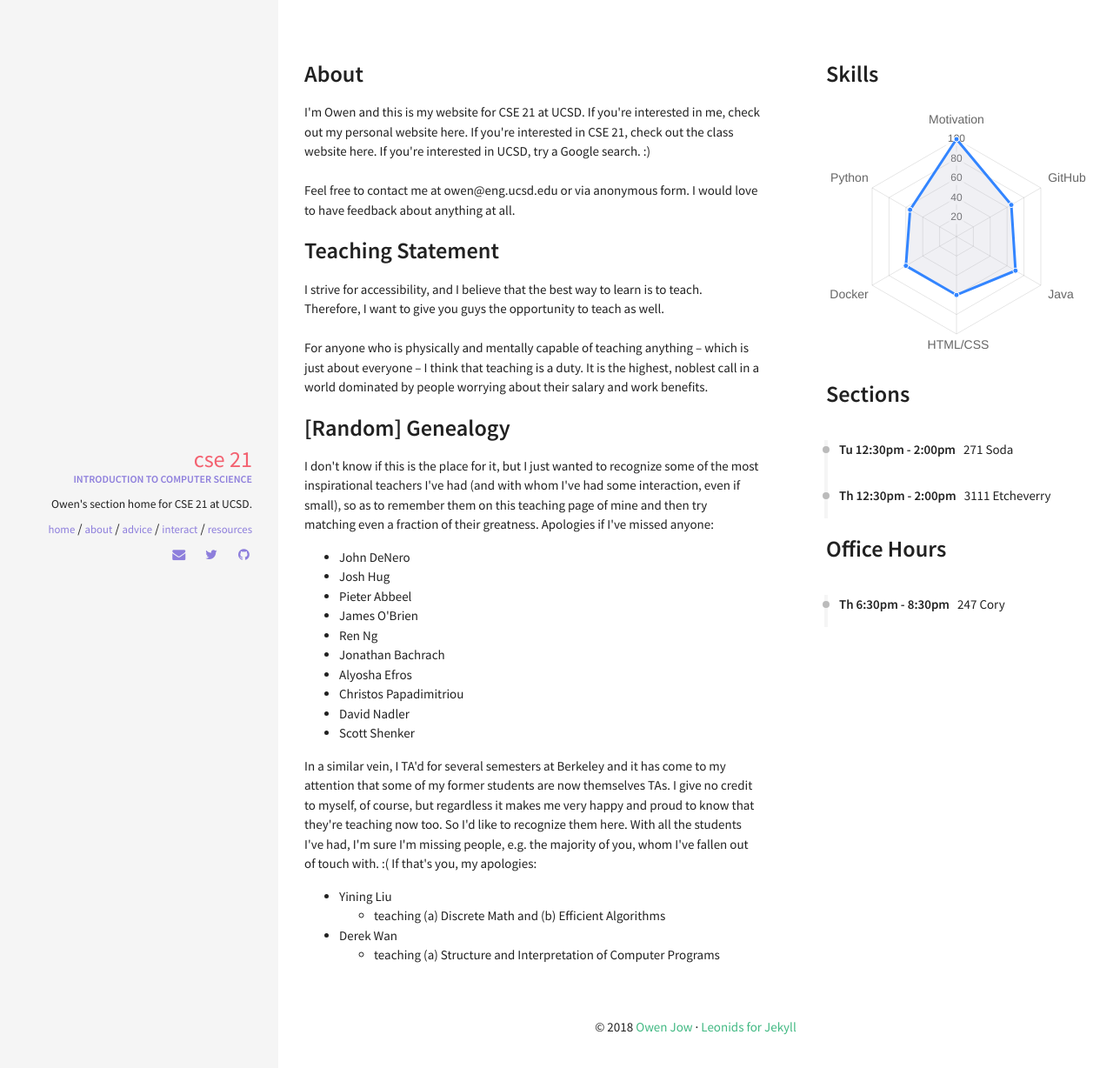
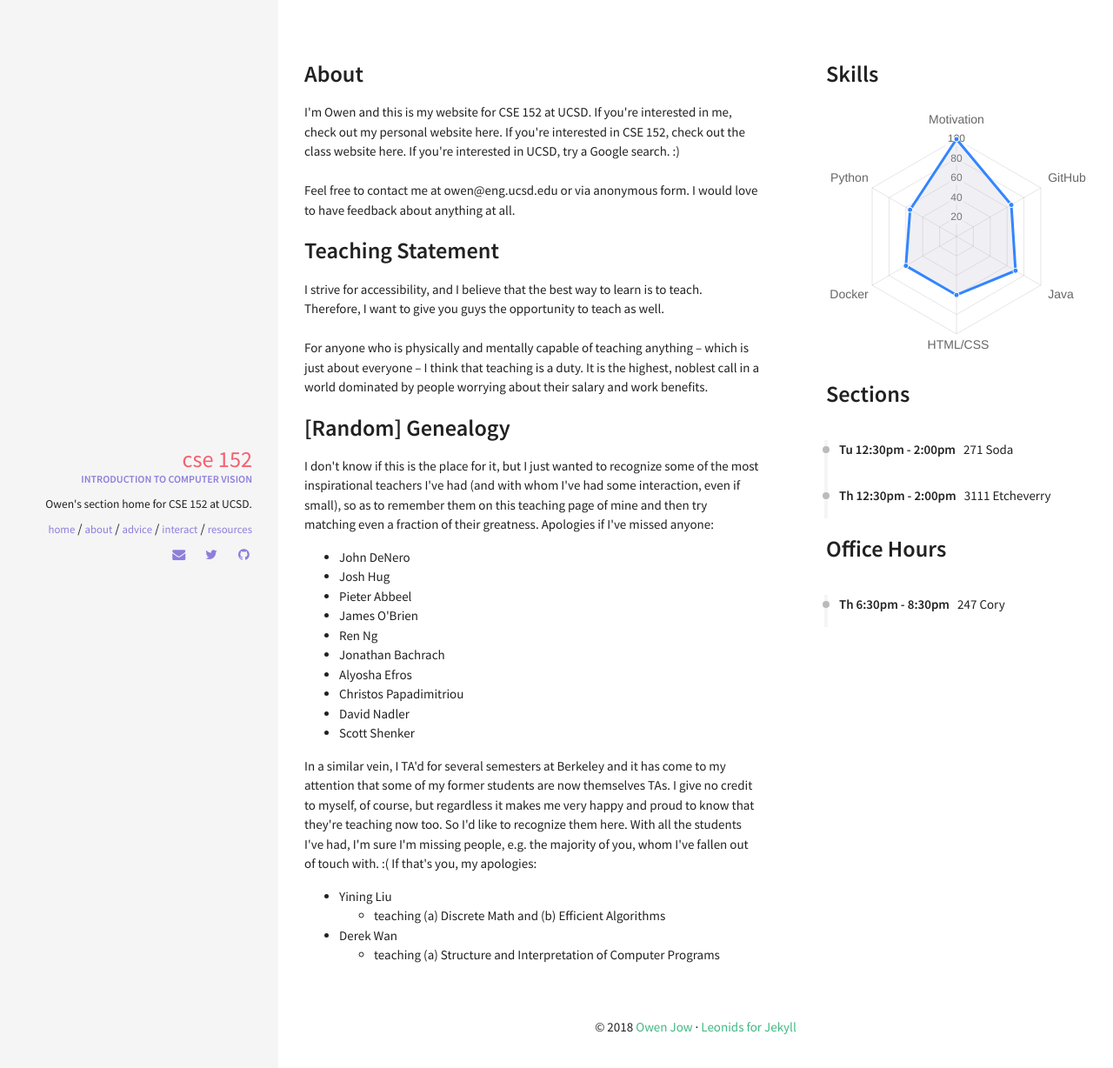
Before and after one commit to ohjay/cse152, a Jekyll site: the page built from pages/about.html, in a window 1280 px wide. Shown: the top 1228 px of the page at 87% size. Built offline with Jekyll 4.4.1, drawn with Linux system fonts in a browser that asks for light colours; nearby versions of some CDN libraries.

Commit message:
update: selected for 152!

```diff
--- a/_config.yml
+++ b/_config.yml
@@ -2,16 +2,16 @@
 # Site-wide configuration
 ###################################
 
-title: CSE 21
+title: CSE 152
 email: owen@eng.ucsd.edu
-description: Resources for Owen's CSE 21 section.
-url: https://owenjow.xyz/cseX
-keywords: ["Introduction", "Computer", "Science", "CSE", "21", "CSE21", "UCSD"]
+description: Resources for Owen's CSE 152 section.
+url: https://owenjow.xyz/cse152
+keywords: ["Introduction", "Computer", "Vision", "CSE", "152", "CSE152", "UCSD"]
 owner: Owen Jow
 ownersite: https://owenjow.xyz
 avatar:
-tagline: "Introduction to Computer Science"
-sidebar-desc: "Owen's section home for CSE 21 at UCSD."
+tagline: "Introduction to Computer Vision"
+sidebar-desc: "Owen's section home for CSE 152 at UCSD."
 disqus-shortname: csefa18
 twitter: owenjow
 google:
--- a/_includes/about/about_main.html
+++ b/_includes/about/about_main.html
@@ -1,7 +1,7 @@
 <h2><span data-i18n="skills.my_skills">About</span></h2>
 
 <div>
-  I'm Owen and this is my website for CSE 21 at UCSD. If you're interested in me, check out my personal website here. If you're interested in CSE 21, check out the class website here. If you're interested in UCSD, try a Google search. :)
+  I'm Owen and this is my website for CSE 152 at UCSD. If you're interested in me, check out my personal website here. If you're interested in CSE 152, check out the class website here. If you're interested in UCSD, try a Google search. :)
 
   <br /><br />
   Feel free to contact me at owen@eng.ucsd.edu or via anonymous form. I would love to have feedback about anything at all.
```
Also changed, not shown: README.md.
